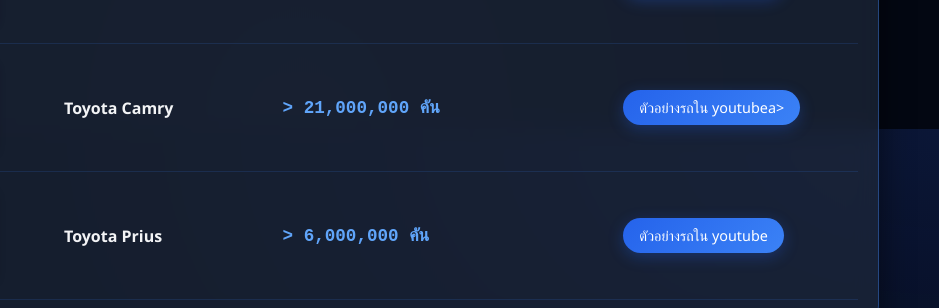
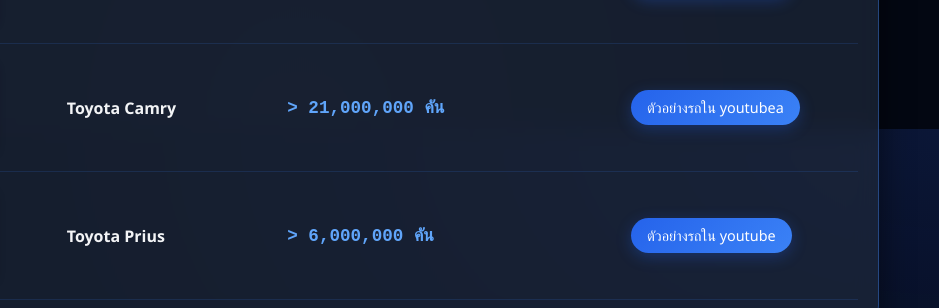
Before and after one commit to karnjungaung-afk/test, a plain HTML site: page sales.html in a window 1280 px wide. Shown: the part 671-979 px from the top of the page, 341-1280 px from the left. Drawn offline with Linux system fonts and the light colour scheme.

Commit message:
Update sales.html

```diff
--- a/sales.html
+++ b/sales.html
@@ -268,7 +268,7 @@
                         <td><img src="https://encrypted-tbn0.gstatic.com/images?q=tbn:ANd9GcSY5KFcf2JFkjoEBmmHo8qY3sH06IbJtBXKZbC7v_F8NdNggHxPG6mrMz-M&s=10" alt="Toyota Camry" class="car-img"></td>
                         <td><strong>Toyota Camry</strong></td>
                         <td class="sales-vol">> 21,000,000 คัน</td>
-                        <td><a href="https://youtu.be/Uqi9P8mXwgA?si=jY39mTIdF5QbZok6" target="_blank" class="view-btn">ตัวอย่างรถใน youtubea></td>
+                        <td><a href="https://youtu.be/Uqi9P8mXwgA?si=jY39mTIdF5QbZok6" target="_blank" class="view-btn">ตัวอย่างรถใน youtubea</td>
                     </tr>
                     <tr>
                         <td><strong>5</strong></td>
```
